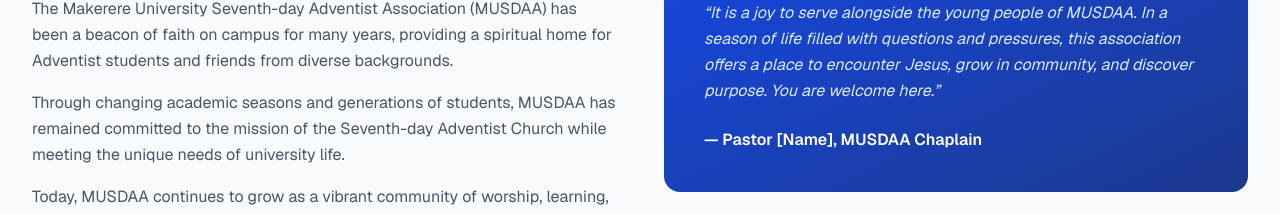
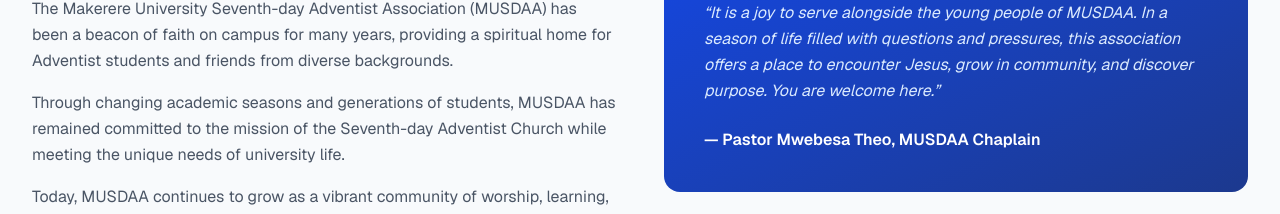
Before and after one commit to ndizihiwemike/musdaa-website, a Next.js app: page /about in a window 1280 px wide. Shown: the part 1015-1229 px from the top of the page. Built offline with nearby package versions, Linux system fonts and the light colour scheme.

Commit message:
Update page.tsx

```diff
--- a/src/app/about/page.tsx
+++ b/src/app/about/page.tsx
@@ -106,7 +106,7 @@ export default function AboutPage() {
                 association offers a place to encounter Jesus, grow in community,
                 and discover purpose. You are welcome here.&rdquo;
               </blockquote>
-              <p className="mt-6 font-semibold">— Pastor [Name], MUSDAA Chaplain</p>
+              <p className="mt-6 font-semibold">— Pastor Mwebesa Theo, MUSDAA Chaplain</p>
             </div>
           </div>
         </div>
```
